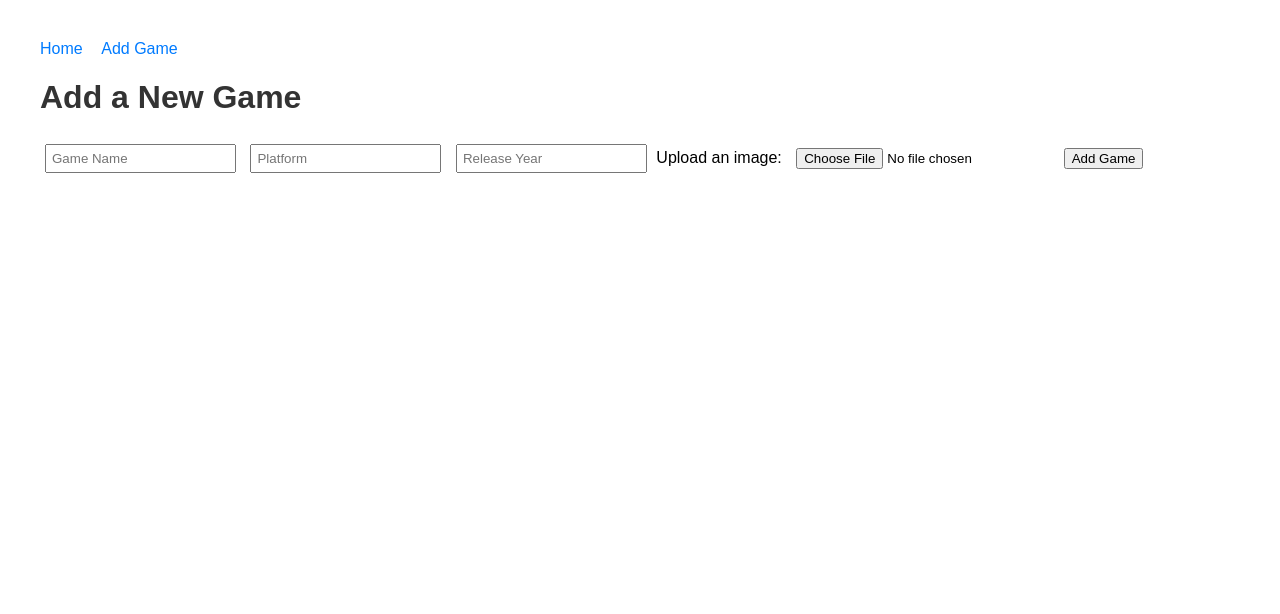
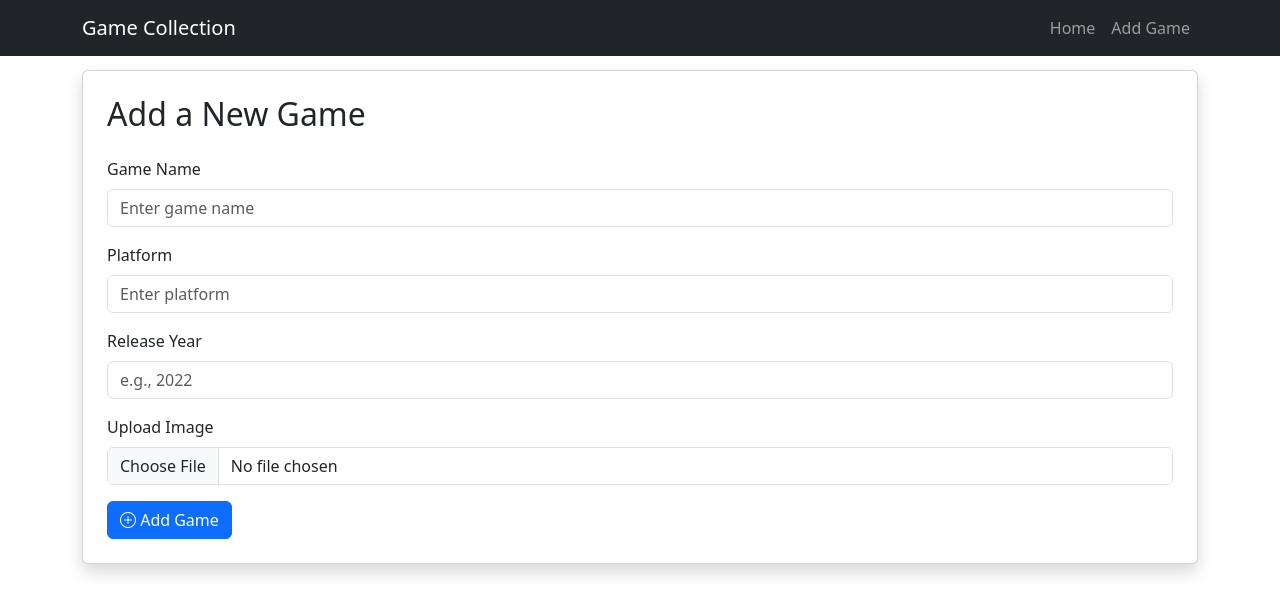
Before and after one commit to Crazyillidan/Flask-Website, a Flask app: page /add_game in a window 1280 px wide. Shown: the top 614 px of the page. Run offline with Flask 3, Linux system fonts and the light colour scheme.

Commit message:
Changed styling of entire webpage with the help of bootstrap. Also added a navbar.

```diff
--- a/app.py
+++ b/app.py
@@ -80,10 +80,16 @@ def add_game():
 
     return render_template('add_game.html', error=error)
 
-@app.route('/delete/<int:game_id>')
+@app.route('/delete/<int:game_id>', methods=['POST'])
 def delete_game(game_id):
     games = session.get('games', [])
     if 0 <= game_id < len(games):
+        filename = games[game_id].get('filename')
+        if filename:
+            filepath = os.path.join(app.config['UPLOAD_FOLDER'], filename)
+            if os.path.exists(filepath):
+                os.remove(filepath)
+
         games.pop(game_id)
         session['games'] = games
     return redirect(url_for('home'))
--- a/templates/add_game.html
+++ b/templates/add_game.html
@@ -3,23 +3,37 @@
 {% block title %}Add a New Game{% endblock %}
 
 {% block content %}
-    <h1>Add a New Game</h1>
+<div class="card shadow p-4">
+    <h2 class="mb-4">Add a New Game</h2>
 
     {% if error %}
-        <p style="color: red;">{{ error }}</p>
+        <div class="alert alert-danger">{{ error }}</div>
     {% endif %}
 
     <form id="gameForm" action="{{ url_for('add_game') }}" method="POST" enctype="multipart/form-data">
-        <input type="text" id="name" name="name" placeholder="Game Name">
-        <input type="text" id="platform" name="platform" placeholder="Platform">
-        <input type="number" id="release_year" name="release_year" placeholder="Release Year">
+        <div class="mb-3">
+            <label for="name" class="form-label">Game Name</label>
+            <input type="text" class="form-control" id="name" name="name" placeholder="Enter game name">
+        </div>
+        <div class="mb-3">
+            <label for="platform" class="form-label">Platform</label>
+            <input type="text" class="form-control" id="platform" name="platform" placeholder="Enter platform">
+        </div>
+        <div class="mb-3">
+            <label for="release_year" class="form-label">Release Year</label>
+            <input type="number" class="form-control" id="release_year" name="release_year" placeholder="e.g., 2022">
+        </div>
+        <div class="mb-3">
+            <label for="game_file" class="form-label">Upload Image</label>
+            <input type="file" class="form-control" id="game_file" name="game_file" accept="image/*">
+        </div>
 
-        <label for="game_file">Upload an image:</label>
-        <input type="file" id="game_file" name="game_file" accept="image/*">
+        <p id="errorMessage" class="text-danger" style="display: none;"></p>
 
-        <button type="submit">Add Game</button>
+        <button type="submit" class="btn btn-primary">
+            <i class="bi bi-plus-circle"></i> Add Game
+        </button>
     </form>
-
-    <p id="errorMessage" style="color: red; display: none;">Invalid inputs.</p>
-    <script src="{{ url_for('static', filename='validate.js') }}"></script>
+</div>
+<script src="{{ url_for('static', filename='validate.js') }}"></script>
 {% endblock %}
--- a/templates/layout.html
+++ b/templates/layout.html
@@ -3,26 +3,51 @@
 <head>
     <meta charset="UTF-8">
     <title>{% block title %}Game Collection{% endblock %}</title>
+
+    <link href="https://cdn.jsdelivr.net/npm/bootstrap@5.3.0/dist/css/bootstrap.min.css" rel="stylesheet">
+
+    <link href="https://cdn.jsdelivr.net/npm/bootstrap-icons@1.10.5/font/bootstrap-icons.css" rel="stylesheet">
+
     <style>
-        body { font-family: Arial, sans-serif; margin: 40px; }
-        h1, h2 { color: #333; }
-        form { margin-bottom: 30px; }
-        input, select { margin: 5px; padding: 5px; }
-        table { width: 100%; border-collapse: collapse; margin-top: 20px; }
-        th, td { border: 1px solid #ccc; padding: 10px; text-align: left; }
-        th { background-color: #f2f2f2; }
-        nav { margin-bottom: 20px; }
-        a { text-decoration: none; color: #007bff; margin-right: 15px; }
-        a:hover { text-decoration: underline; }
+        body {
+            padding-top: 70px;
+        }
+        .game-img {
+            width: 100px;
+            height: auto;
+            object-fit: cover;
+        }
+        .table th, .table td {
+            vertical-align: middle;
+        }
     </style>
 </head>
 <body>
-    <nav>
-        <a href="{{ url_for('home') }}">Home</a>
-        <a href="{{ url_for('add_game') }}">Add Game</a>
+    <nav class="navbar navbar-expand-lg navbar-dark bg-dark fixed-top">
+        <div class="container">
+            <a class="navbar-brand" href="{{ url_for('home') }}">Game Collection</a>
+            <button class="navbar-toggler" type="button" data-bs-toggle="collapse" data-bs-target="#navbarNav">
+                <span class="navbar-toggler-icon"></span>
+            </button>
+            <div class="collapse navbar-collapse justify-content-end" id="navbarNav">
+                <ul class="navbar-nav">
+                    <li class="nav-item">
+                        <a class="nav-link" href="{{ url_for('home') }}">Home</a>
+                    </li>
+                    <li class="nav-item">
+                        <a class="nav-link" href="{{ url_for('add_game') }}">Add Game</a>
+                    </li>
+                </ul>
+            </div>
+        </div>
     </nav>
-    <div>
+
+    <div class="container">
         {% block content %}{% endblock %}
     </div>
+
+    <script src="https://cdn.jsdelivr.net/npm/bootstrap@5.3.0/dist/js/bootstrap.bundle.min.js"></script>
+
+    {% block scripts %}{% endblock %}
 </body>
 </html>
```
Also changed, not shown: templates/index.html (+16 -14 lines).
